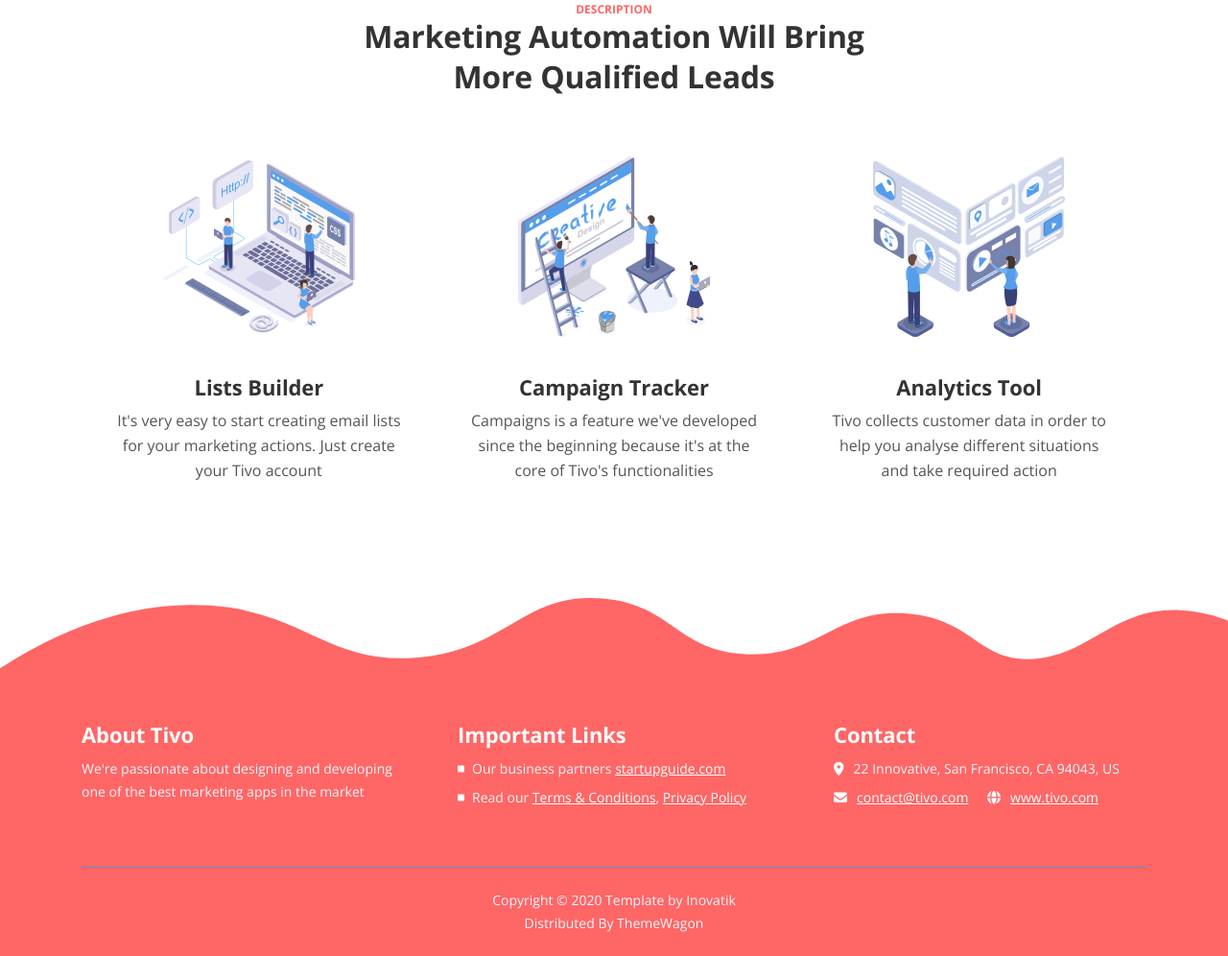
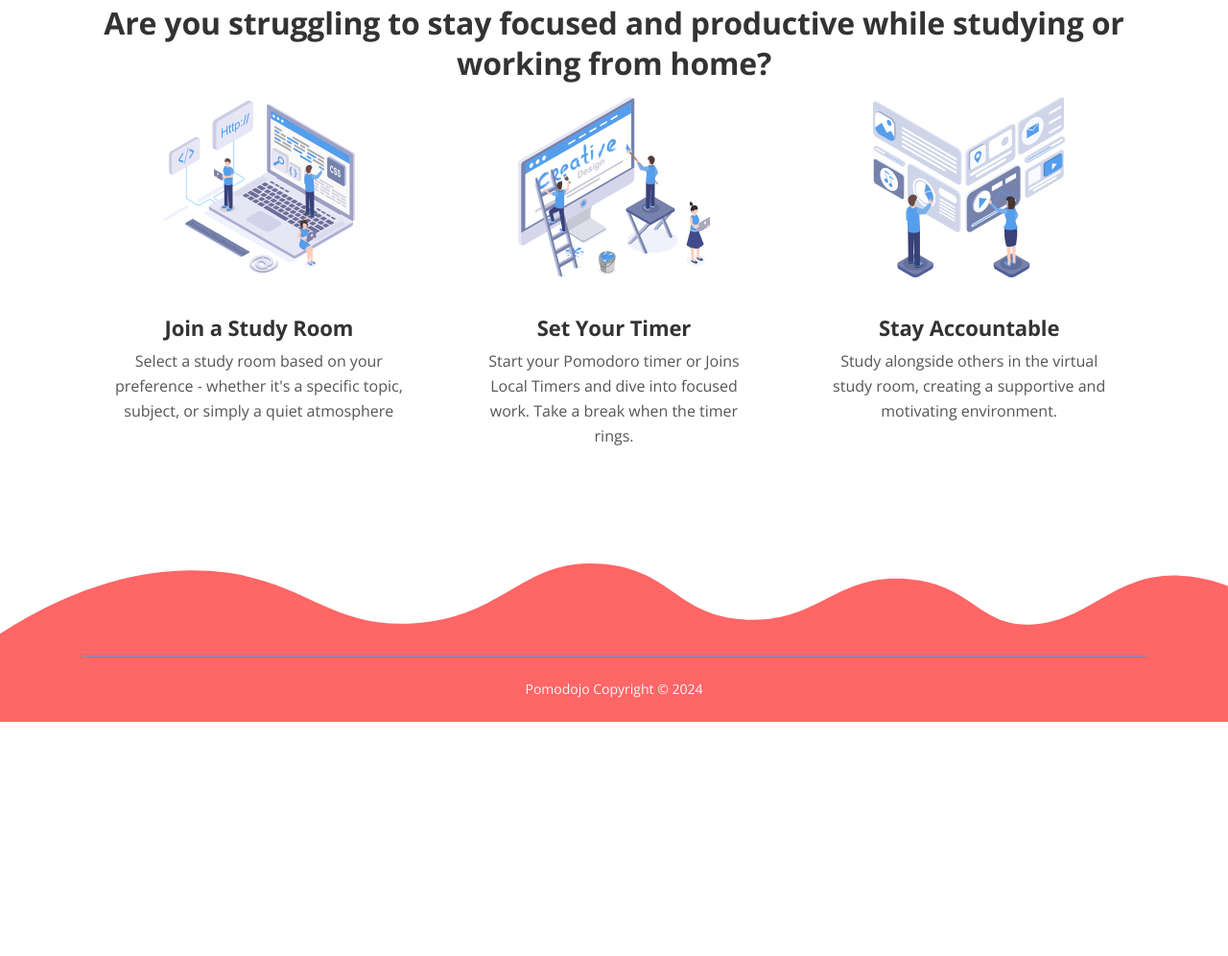
Before and after one commit to nbui23/pomodojo, a website: page src/html/index.html in a window 1280 px wide. Shown: the part 826-1822 px from the top of the page at 96% size. After the commit the page ends 1578 px from the top, so only its background shows below. Drawn offline with nearby package versions, Linux system fonts and the light colour scheme; files that its build step writes are made by us from their sources; files whose address does not match are found by name.

Commit message:
clean up landing page

```diff
--- a/src/html/index.html
+++ b/src/html/index.html
@@ -44,9 +44,6 @@
     <!-- Navigation -->
     <nav class="navbar navbar-expand-lg navbar-dark navbar-custom fixed-top">
       <div class="container">
-        <!-- Text Logo - Use this if you don't have a graphic logo -->
-        <!-- <a class="navbar-brand logo-text page-scroll" href="index.html">Tivo</a> -->
-
         <!-- Image Logo -->
         <a class="navbar-brand logo-image" href="index.html"
           ><img
@@ -94,10 +91,9 @@
           <div class="row">
             <div class="col-lg-6 col-xl-5">
               <div class="text-container">
-                <h1>SaaS App HTML Landing Page</h1>
+                <h1>Pomodojo Study Calls</h1>
                 <p class="p-large">
-                  Use Tivo to automate your marketing actions in order to reach
-                  a much larger audience
+                  Unlock Your Productivity Potential with The Pomodoro Technique
                 </p>
                 <a class="btn-solid-lg page-scroll" href="signup.html"
                   >SIGN UP</a
@@ -154,9 +150,9 @@
       <div class="container">
         <div class="row">
           <div class="col-lg-12">
-            <div class="above-heading">DESCRIPTION</div>
-            <h2 class="h2-heading">
-              Marketing Automation Will Bring More Qualified Leads
+            <h2 class="h1-heading">
+              Are you struggling to stay focused and productive while studying
+              or working from home?
             </h2>
           </div>
           <!-- end of col -->
@@ -173,10 +169,10 @@
                   alt="alternative" />
               </div>
               <div class="card-body">
-                <h4 class="card-title">Lists Builder</h4>
+                <h4 class="card-title">Join a Study Room</h4>
                 <p>
-                  It's very easy to start creating email lists for your
-                  marketing actions. Just create your Tivo account
+                  Select a study room based on your preference - whether it's a
+                  specific topic, subject, or simply a quiet atmosphere
                 </p>
               </div>
             </div>
@@ -191,10 +187,10 @@
                   alt="alternative" />
               </div>
               <div class="card-body">
-                <h4 class="card-title">Campaign Tracker</h4>
+                <h4 class="card-title">Set Your Timer</h4>
                 <p>
-                  Campaigns is a feature we've developed since the beginning
-                  because it's at the core of Tivo's functionalities
+                  Start your Pomodoro timer or Joins Local Timers and dive into
+                  focused work. Take a break when the timer rings.
                 </p>
               </div>
             </div>
@@ -209,10 +205,10 @@
                   alt="alternative" />
               </div>
               <div class="card-body">
-                <h4 class="card-title">Analytics Tool</h4>
+                <h4 class="card-title">Stay Accountable</h4>
                 <p>
-                  Tivo collects customer data in order to help you analyse
-                  different situations and take required action
+                  Study alongside others in the virtual study room, creating a
+                  supportive and motivating environment.
                 </p>
               </div>
             </div>
@@ -247,75 +243,7 @@
         d="M0,72.427C143,12.138,255.5,4.577,328.644,7.943c147.721,6.8,183.881,60.242,320.83,53.737,143-6.793,167.826-68.128,293-60.9,109.095,6.3,115.68,54.364,225.251,57.319,113.58,3.064,138.8-47.711,251.189-41.8,104.012,5.474,109.713,50.4,197.369,46.572,89.549-3.91,124.375-52.563,227.622-50.155A338.646,338.646,0,0,1,1920,23.467V79.75H0V72.427Z"
         transform="translate(0 -0.188)" />
     </svg>
-    <div class="footer">
-      <div class="container">
-        <div class="row">
-          <div class="col-md-4">
-            <div class="footer-col first">
-              <h4>About Tivo</h4>
-              <p class="p-small">
-                We're passionate about designing and developing one of the best
-                marketing apps in the market
-              </p>
-            </div>
-          </div>
-          <!-- end of col -->
-          <div class="col-md-4">
-            <div class="footer-col middle">
-              <h4>Important Links</h4>
-              <ul class="list-unstyled li-space-lg p-small">
-                <li class="media">
-                  <i class="fas fa-square"></i>
-                  <div class="media-body">
-                    Our business partners
-                    <a class="white" href="#your-link">startupguide.com</a>
-                  </div>
-                </li>
-                <li class="media">
-                  <i class="fas fa-square"></i>
-                  <div class="media-body">
-                    Read our
-                    <a class="white" href="terms-conditions.html"
-                      >Terms & Conditions</a
-                    >,
-                    <a class="white" href="privacy-policy.html"
-                      >Privacy Policy</a
-                    >
-                  </div>
-                </li>
-              </ul>
-            </div>
-          </div>
-          <!-- end of col -->
-          <div class="col-md-4">
-            <div class="footer-col last">
-              <h4>Contact</h4>
-              <ul class="list-unstyled li-space-lg p-small">
-                <li class="media">
-                  <i class="fas fa-map-marker-alt"></i>
-                  <div class="media-body">
-                    22 Innovative, San Francisco, CA 94043, US
-                  </div>
-                </li>
-                <li class="media">
-                  <i class="fas fa-envelope"></i>
-                  <div class="media-body">
-                    <a class="white" href="mailto:contact@tivo.com"
-                      >contact@tivo.com</a
-                    >
-                    <i class="fas fa-globe"></i
-                    ><a class="white" href="#your-link">www.tivo.com</a>
-                  </div>
-                </li>
-              </ul>
-            </div>
-          </div>
-          <!-- end of col -->
-        </div>
-        <!-- end of row -->
-      </div>
-      <!-- end of container -->
-    </div>
+
     <!-- end of footer -->
     <!-- end of footer -->
 
@@ -324,12 +252,7 @@
       <div class="container">
         <div class="row">
           <div class="col-lg-12">
-            <p class="p-small">
-              Copyright © 2020
-              <a href="https://inovatik.com">Template by Inovatik</a><br />
-              Distributed By
-              <a href="https://themewagon.com" target="_blank">ThemeWagon</a>
-            </p>
+            <p class="p-small">Pomodojo Copyright © 2024</p>
           </div>
           <!-- end of col -->
         </div>
```
Also changed, not shown: src/html/signup.html (+13 -8 lines).
